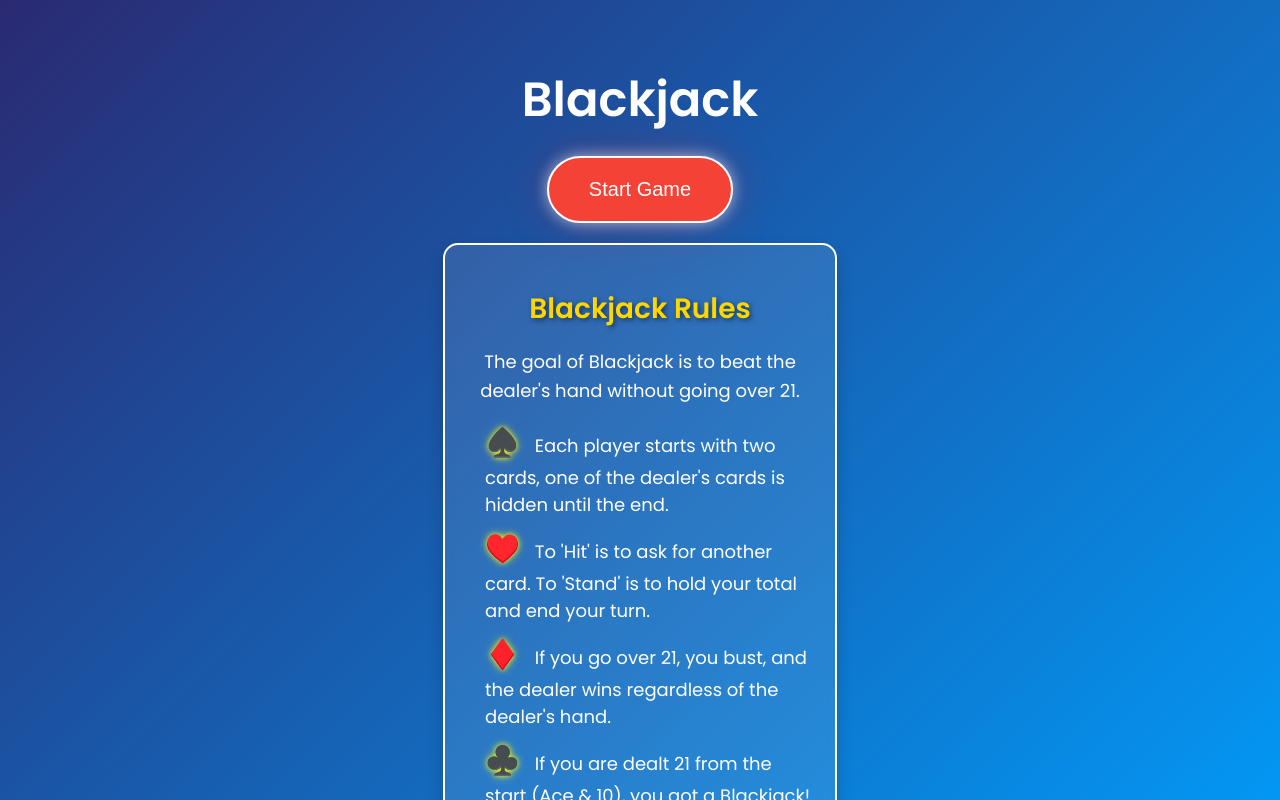
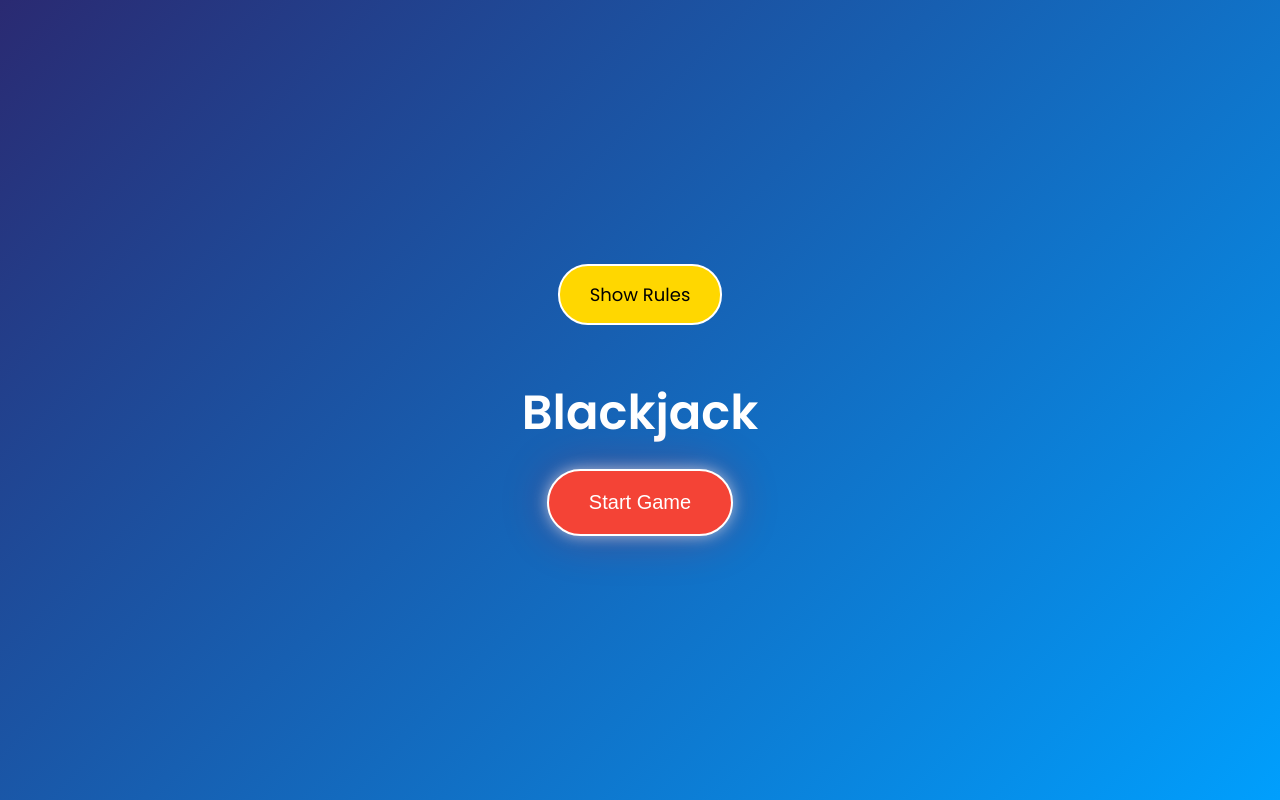
Before and after one commit to jessicacousins/blackjack_fullstack_app, a React (Vite) app: page / in a window 1280 px wide. Shown: the top 800 px of the page. Built offline with nearby package versions, Linux system fonts and the light colour scheme.

Commit message:
rules styles updated

```diff
--- a/src/App.css
+++ b/src/App.css
@@ -24,6 +24,24 @@ body {
 }
 
 /* Styling the rules section */
+.toggle-rules-button {
+  padding: 15px 30px;
+  font-size: 18px;
+  background-color: #ffd700;
+  color: black;
+  border: 2px solid white;
+  border-radius: 30px;
+  cursor: pointer;
+  transition: all 0.3s ease;
+  margin-bottom: 20px;
+  font-family: "Poppins", sans-serif;
+}
+
+.toggle-rules-button:hover {
+  background-color: #ffeb3b;
+  transform: scale(1.05);
+  box-shadow: 0 4px 10px rgba(255, 255, 0, 0.4);
+}
 .rules {
   background: rgba(255, 255, 255, 0.1);
   backdrop-filter: blur(5px);
@@ -66,15 +84,6 @@ body {
   text-align: left;
 }
 
-/* Adding fun icons */
-/* .rules li::before {
-  content: "⭐";
-  position: absolute;
-  left: 0;
-  font-size: 18px;
-  color: #ffd700;
-} */
-
 .emoji {
   font-size: 28px;
   margin-right: 10px;
--- a/src/App.jsx
+++ b/src/App.jsx
@@ -1,20 +1,31 @@
+import React, { useState } from "react";
 import BlackjackGame from "./components/BlackjackGame";
 import "./App.css";
 
 function App() {
+  const [showRules, setShowRules] = useState(false);
+
+  const toggleRules = () => {
+    setShowRules((prevState) => !prevState);
+  };
+
   return (
     <div className="App">
-      <BlackjackGame />
+      <button className="toggle-rules-button" onClick={toggleRules}>
+        {showRules ? "Hide Rules" : "Show Rules"}{" "}
+      </button>
+
+      {showRules && (
         <div className="rules">
           <h2>Blackjack Rules</h2>
           <p>
-          The goal of Blackjack is to beat the dealer's hand without going over
-          21.
+            The goal of Blackjack is to beat the dealer's hand without going
+            over 21.
           </p>
           <ul>
             <li>
-            <span className="emoji">♠️</span> Each player starts with two cards,
-            one of the dealer's cards is hidden until the end.
+              <span className="emoji">♠️</span> Each player starts with two
+              cards, one of the dealer's cards is hidden until the end.
             </li>
             <li>
               <span className="emoji">♥️</span> To 'Hit' is to ask for another
@@ -25,15 +36,18 @@ function App() {
               the dealer wins regardless of the dealer's hand.
             </li>
             <li>
-            <span className="emoji">♣️</span> If you are dealt 21 from the start
-            (Ace & 10), you got a Blackjack!
+              <span className="emoji">♣️</span> If you are dealt 21 from the
+              start (Ace & 10), you got a Blackjack!
             </li>
             <li>
-            <span className="emoji">♠️</span> Dealer will hit until their cards
-            total 17 or higher.
+              <span className="emoji">♠️</span> Dealer will hit until their
+              cards total 17 or higher.
             </li>
           </ul>
         </div>
+      )}
+
+      <BlackjackGame />
     </div>
   );
 }
```
Lines whose indentation alone changed are shown as unchanged.
